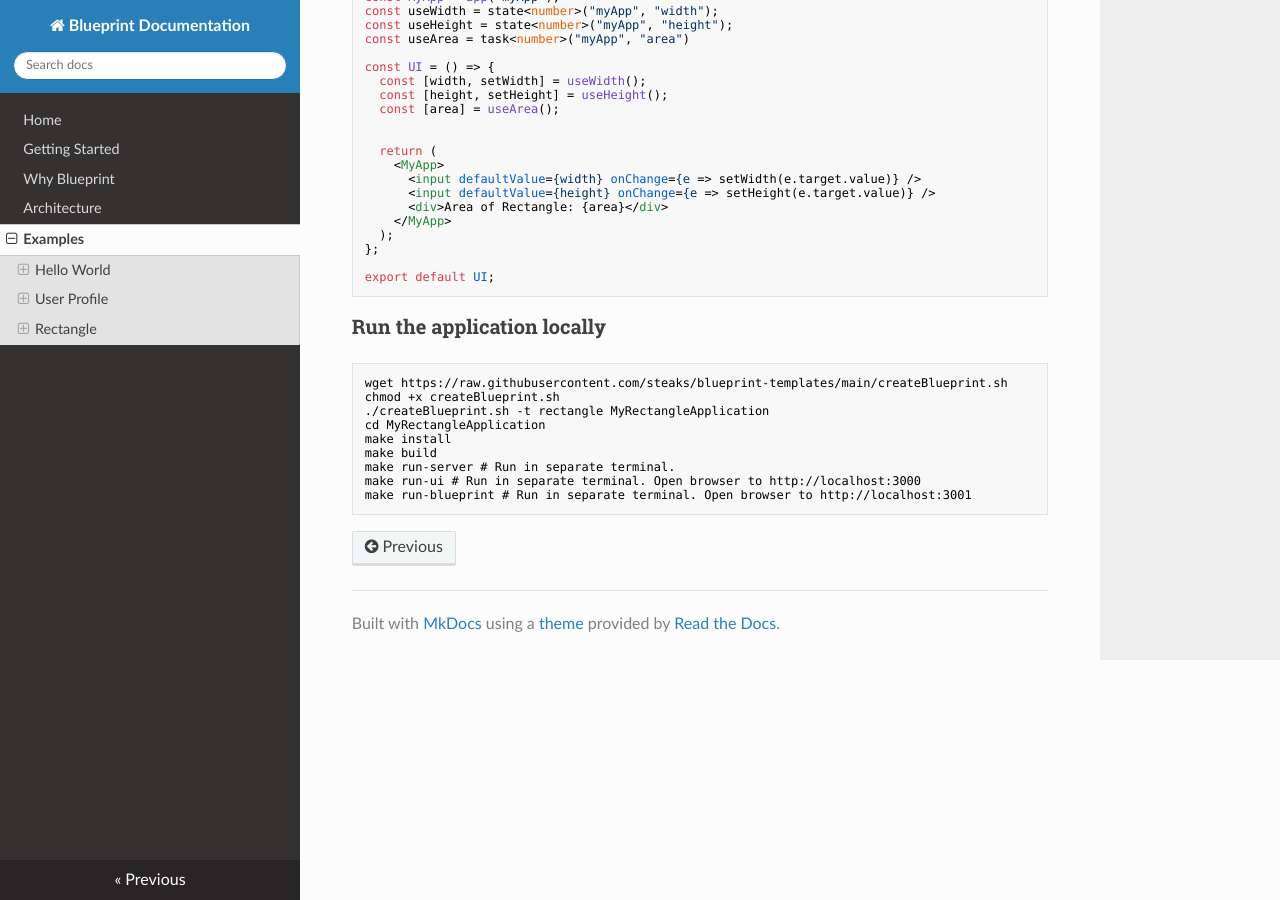
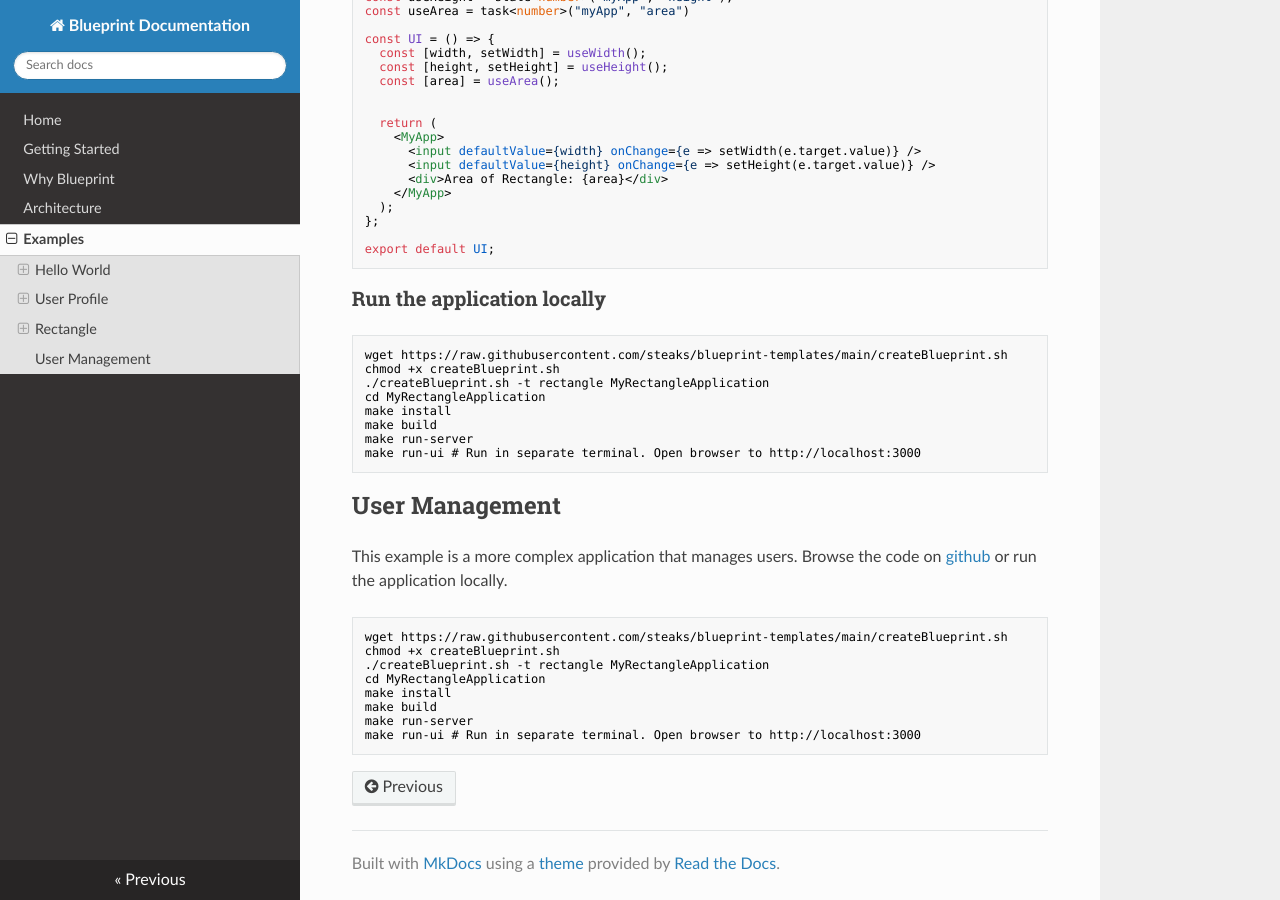
Before and after one commit to steaks/blueprint-docs, an MkDocs documentation site: the page built from docs/examples.md, in a window 1280 px wide and 900 px high, scrolled down 3577 px. Built offline with MkDocs 1.6.1, drawn with Linux system fonts in a browser that asks for light colours; nearby versions of some CDN libraries; some of the changed text lies outside the part shown.

Commit message:
More cleanup (#11)

````diff
--- a/docs/examples.md
+++ b/docs/examples.md
@@ -79,9 +79,8 @@ chmod +x createBlueprint.sh
 cd MyHelloWorldApplication
 make install
 make build
-make run-server # Run in separate terminal.
+make run-server
 make run-ui # Run in separate terminal. Open browser to http://localhost:3000
-make run-blueprint # Run in separate terminal. Open browser to http://localhost:3001
 ```
 
 ## User Profile
@@ -180,9 +179,8 @@ chmod +x createBlueprint.sh
 cd MyUserProfileApplication
 make install
 make build
-make run-server # Run in separate terminal.
+make run-server
 make run-ui # Run in separate terminal. Open browser to http://localhost:3000
-make run-blueprint # Run in separate terminal. Open browser to http://localhost:3001
 ```
 
 ## Rectangle
@@ -247,7 +245,21 @@ chmod +x createBlueprint.sh
 cd MyRectangleApplication
 make install
 make build
-make run-server # Run in separate terminal.
+make run-server
 make run-ui # Run in separate terminal. Open browser to http://localhost:3000
-make run-blueprint # Run in separate terminal. Open browser to http://localhost:3001
 ```
+
+## User Management
+
+This example is a more complex application that manages users. Browse the code on [github](https://github.com/steaks/blueprint/tree/main/examples/userManagement) or run the application locally.
+
+```shell
+wget https://raw.githubusercontent.com/steaks/blueprint-templates/main/createBlueprint.sh
+chmod +x createBlueprint.sh
+./createBlueprint.sh -t rectangle MyRectangleApplication
+cd MyRectangleApplication
+make install
+make build
+make run-server
+make run-ui # Run in separate terminal. Open browser to http://localhost:3000
+```
````
Also changed, not shown: docs/gettingStarted.md (+2 -2 lines), docs/index.md (+2 -0 lines), docs/whyBlueprint.md (+3 -1 lines).
